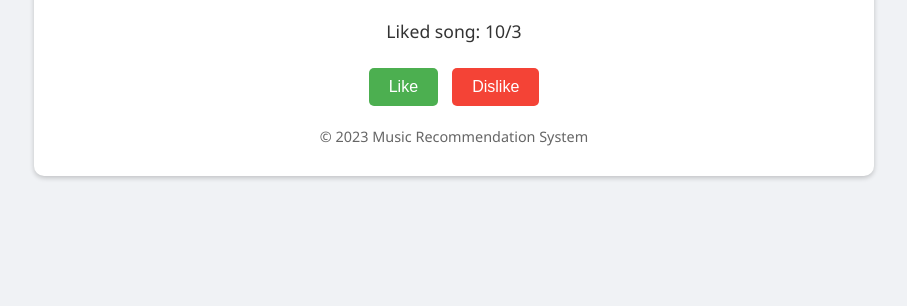
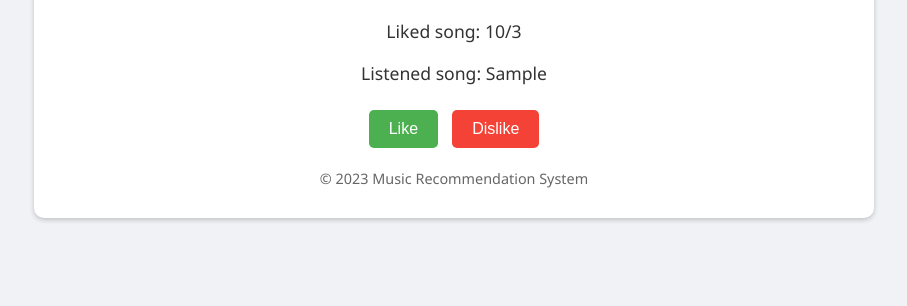
Before and after one commit to kylekkl/weather-based_MRS, a Flask app: template templates/index.html in a window 1280 px wide. Shown: the part 494-800 px from the top of the page, without its empty margins (186-1093 px from the left). Run offline with Flask 3, Linux system fonts and the light colour scheme; the template is opened without the code that fills it: most values are stand-ins (such as "Sample title", 1, 10 or a date in 2020).

Commit message:
Update index.html

```diff
--- a/templates/index.html
+++ b/templates/index.html
@@ -41,6 +41,7 @@
             </div>
             <div class="song-counter">
                 <p>Liked song: {{ amount_of_like }}/3</p>
+                <p>Listened song: {{songs_listened}}</p>
             </div>
             <section class="reaction-buttons">
                 <form action="/" method="post">
```
